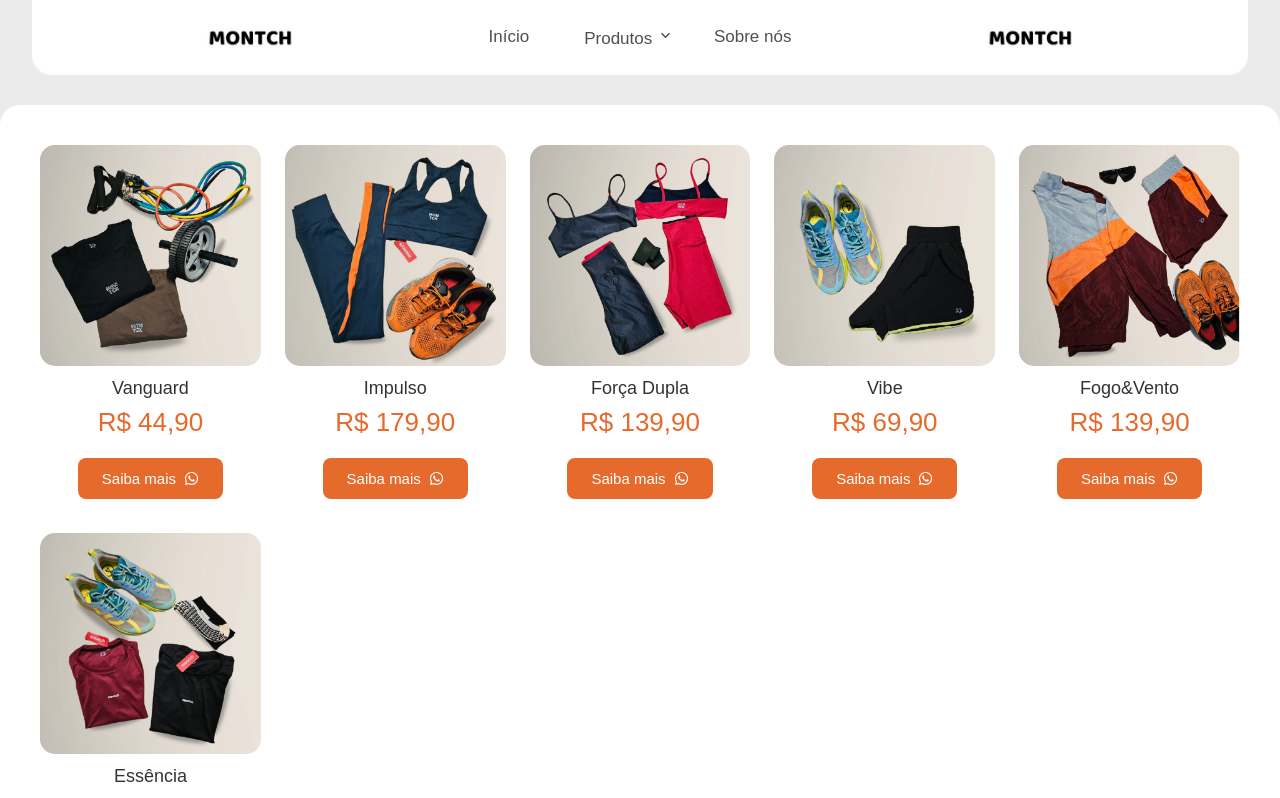
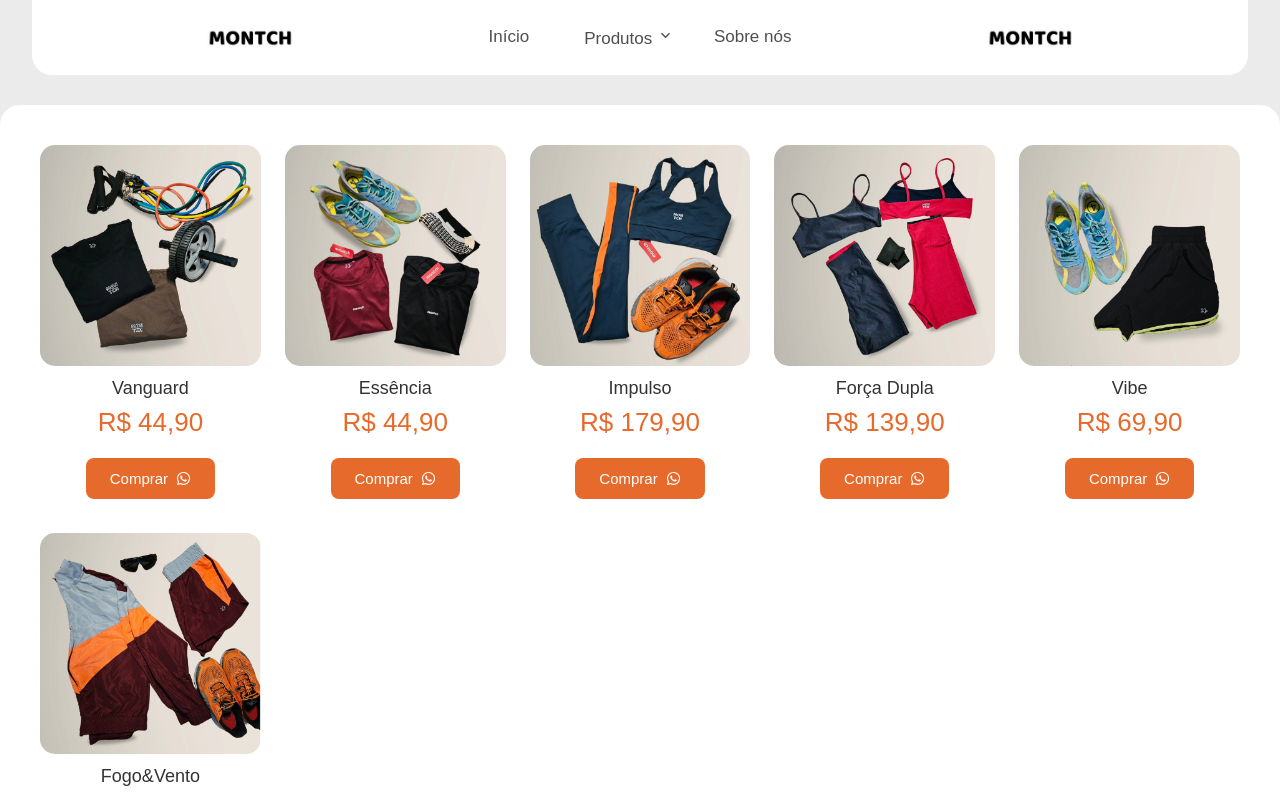
Before and after one commit to luiz-foeger/Montch.com, a React (Create React App) app: page / in a window 1280 px wide. Shown: the top 798 px of the page. Built offline with nearby package versions, Linux system fonts and the light colour scheme; a web font is replaced by a local one.

Commit message:
Alterações no modal de detalhes
Alterações no modal de detalhes do produto

```diff
--- a/src/components/ListaProdutos/ListaProdutos.jsx
+++ b/src/components/ListaProdutos/ListaProdutos.jsx
@@ -3,22 +3,59 @@ import ProdutoCard from '../ProdutoCard/ProdutoCard';
 
 function ListaProdutos() {
     const produtos = [
-        { id: 1, imagem: '/assets/images/produtos/1.png', nome: 'Vanguard', preco: '44,90' },
-        { id: 2, imagem: '/assets/images/produtos/2.png', nome: 'Impulso', preco: '179,90' },
-        { id: 3, imagem: '/assets/images/produtos/3.png', nome: 'Força Dupla', preco: '139,90' },
-        { id: 3, imagem: '/assets/images/produtos/4.png', nome: 'Vibe', preco: '69,90' },
-        { id: 4, imagem: '/assets/images/produtos/5.png', nome: 'Fogo&Vento', preco: '139,90' },
-        { id: 4, imagem: '/assets/images/produtos/6.png', nome: 'Essência', preco: '44,90' },
+        {
+            id: 1,
+            imagem: '/assets/images/produtos/1.png',
+            nome: 'Vanguard',
+            preco: '44,90',
+            descricao: 'Desafie o comum, seja extraordinário!',
+        },
+        {
+            id: 2,
+            imagem: '/assets/images/produtos/6.png',
+            nome: 'Essência',
+            preco: '44,90',
+            descricao: 'A verdadeira força está no movimento!',
+        },
+        {
+            id: 3,
+            imagem: '/assets/images/produtos/2.png',
+            nome: 'Impulso',
+            preco: '179,90',
+            descricao: 'Energia que veste, potência que impulsiona!',
+        },
+        {
+            id: 3,
+            imagem: '/assets/images/produtos/3.png',
+            nome: 'Força Dupla',
+            preco: '139,90',
+            descricao: 'Dois lados e um só propósito: potência e determinação em cada movimento!',
+        },
+        {
+            id: 4,
+            imagem: '/assets/images/produtos/4.png',
+            nome: 'Vibe',
+            preco: '69,90',
+            descricao: 'Acelere seus limites, movimente-se com intensidade!',
+        },
+        {
+            id: 5,
+            imagem: '/assets/images/produtos/5.png',
+            nome: 'Fogo&Vento',
+            preco: '139,90',
+            descricao: 'Coragem que queima, leveza que voa!',
+        },
     ];
 
     return (
         <div className={estilos.lista}>
             {produtos.map(produto => (
                 <ProdutoCard
-                    key={produto.id}
+                    id={produto.id}
                     imagem={produto.imagem}
                     nome={produto.nome}
                     preco={produto.preco}
+                    descricao={produto.descricao}
                 />
             ))}
         </div>
--- a/src/components/ProdutoCard/ProdutoCard.jsx
+++ b/src/components/ProdutoCard/ProdutoCard.jsx
@@ -1,6 +1,9 @@
 import { useState } from 'react';
 import estilos from './ProdutoCard.module.css';
 import { FaWhatsapp } from 'react-icons/fa';
+
+// import do icone de fechar modal
+import { FaTimes } from 'react-icons/fa';
 
 function ProdutoCard({ imagem, nome, preco, descricao }) {
     const [mostrarModal, setMostrarModal] = useState(false);
@@ -12,7 +15,7 @@ function ProdutoCard({ imagem, nome, preco, descricao }) {
                 <h2 className={estilos.nome}>{nome}</h2>
                 <p className={estilos.preco}>R$ {preco}</p>
                 <a href={`https://api.whatsapp.com/send?phone=5527996180495&text=Oi, vim pelo site e gostaria de saber mais sobre o produto ${nome}! 🚀`} target="_blank" rel="noopener noreferrer" className={estilos.botaoContato}>
-                    Saiba mais <FaWhatsapp className={estilos.icone} />
+                    Comprar <FaWhatsapp className={estilos.icone} />
                 </a>
             </div>
 
@@ -22,10 +25,13 @@ function ProdutoCard({ imagem, nome, preco, descricao }) {
                         <img src={imagem} alt={nome} className={estilos.modalImagem} />
                         <div>
                             <h2>{nome}</h2>
-                            <p>{descricao}</p>
+                            <p className={estilos.descricao}>{descricao}</p>
+                            {/* <p className={estilos.hashtag}>#VaiComTudo</p> */}
                             <p className={estilos.preco}>R$ {preco}</p>
-                            <p>#VaiComTudo</p>
-                            <button onClick={() => setMostrarModal(false)}>X</button>
+                            <a href={`https://api.whatsapp.com/send?phone=5527996180495&text=Oi, vim pelo site e gostaria de saber mais sobre o produto ${nome}! 🚀`} target="_blank" rel="noopener noreferrer" className={estilos.botaoContato}>
+                                Comprar <FaWhatsapp className={estilos.icone} />
+                            </a>
+                            <button className={estilos.botaoFechar} onClick={() => setMostrarModal(false)}><FaTimes /></button>
                         </div>
                     </div>
                 </div>
--- a/src/components/ProdutoCard/ProdutoCard.module.css
+++ b/src/components/ProdutoCard/ProdutoCard.module.css
@@ -20,19 +20,33 @@
     height: auto;
 }
 
-.card .nome {
+.nome {
     font-size: 18px;
     margin: 8px 0;
     color: #333;
 }
 
-.card .preco {
+.preco {
     font-size: 26px;
     margin-bottom: 20px;
     color: #E66A2C;
 }
 
-.card .botaoContato {
+.descricao {
+    font-size: 16px;
+    color: #6c6c6c;
+    margin: 4px 0 10px;
+    font-family: Josefin Sans, sans-serif;
+    font-weight: 300;
+}
+
+/* .hashtag {
+    font-size: 14px;
+    color: #6c6c6c;
+    margin-bottom: 12px;
+} */
+
+.botaoContato {
     display: inline-flex;
     align-items: center;
     gap: 8px;
@@ -45,7 +59,7 @@
     transition: all 0.3s ease-out;
 }
 
-.card .botaoContato:hover {
+.botaoContato:hover {
     background-color: #ba501b;
     color: white;
     transform: scale(1.02);
@@ -66,9 +80,9 @@
     align-items: center;
     justify-content: center;
     z-index: 1000;
-  }
+}
 
-  .modalContent {
+.modalContent {
     background: #fff;
     padding: 20px;
     border-radius: 10px;
@@ -76,14 +90,38 @@
     width: 90%;
     text-align: center;
     position: relative;
-  }
+}
 
-  .modalImagem {
+.modalContent .preco {
+    font-size: 42px;
+}
+
+.modalContent .botaoContato {
+    font-size: 20px;
+}
+
+.botaoFechar {
+    font-size: 20px;
+    color: #000000;
+    margin-bottom: 12px;
+    position: absolute;
+    top: 27px;
+    right: 27px;
+    background-color: transparent;
+    border: none;
+    transition: all 0.2s ease;
+}
+
+.botaoFechar:hover {
+    color: #E66A2C;
+}
+
+.modalImagem {
     width: 100%;
     height: auto;
     border-radius: 8px;
     margin-bottom: 12px;
-  }
+}
 
 
 /* .card {
```
